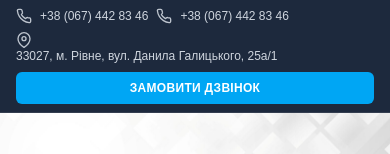
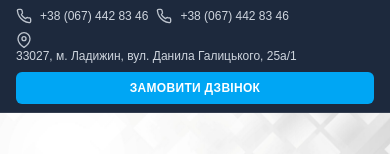
Before and after one commit to Romaleso261981/top_home_shop, a Next.js app: page / in a window 390 px wide. Shown: the top 154 px of the page. Built offline with nearby package versions, Linux system fonts and the light colour scheme.

Commit message:
Update address in Header component for accuracy and remove commented-out mobile navigation code to streamline the component.

```diff
--- a/src/components/Header.tsx
+++ b/src/components/Header.tsx
@@ -62,7 +62,7 @@ export function Header() {
             </span>
             <span className="items-center gap-2 lg:inline-flex">
               <IconPin className="h-4 w-4 opacity-90" />
-              33027, м. Рівне, вул. Данила Галицького, 25а/1
+              33027, м. Ладижин, вул. Данила Галицького, 25а/1
             </span>
           </div>
 
@@ -74,20 +74,6 @@ export function Header() {
           </a>
         </div>
       </div>
-      {/* Mobile nav */}
-      {/* <div className="border-t border-white/10 md:hidden">
-        <div className="mx-auto flex max-w-6xl gap-4 overflow-x-auto px-4 py-2 text-sm text-slate-200 sm:px-6">
-          {navItems.map((item) => (
-            <a
-              key={item.href}
-              href={item.href}
-              className="whitespace-nowrap transition hover:text-white"
-            >
-              {item.label}
-            </a>
-          ))}
-        </div>
-      </div> */}
     </header>
   );
 }
```
